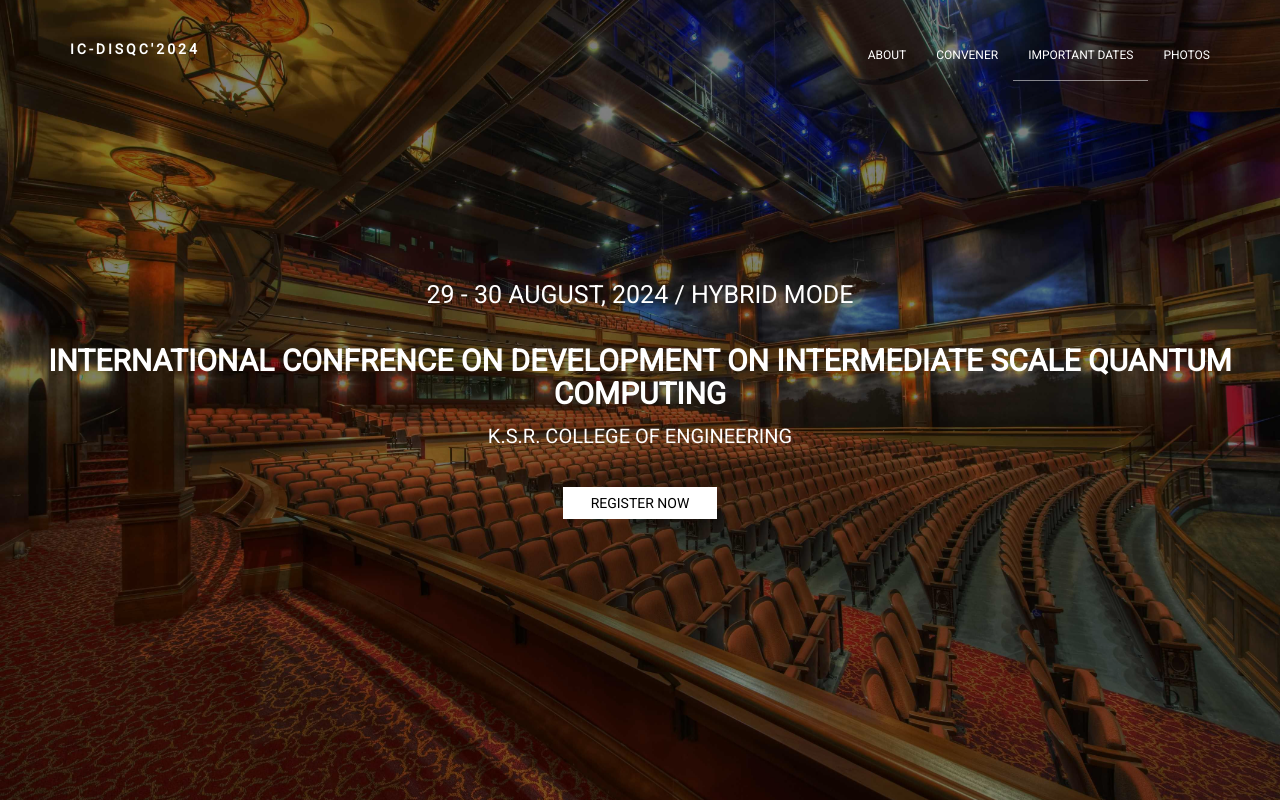
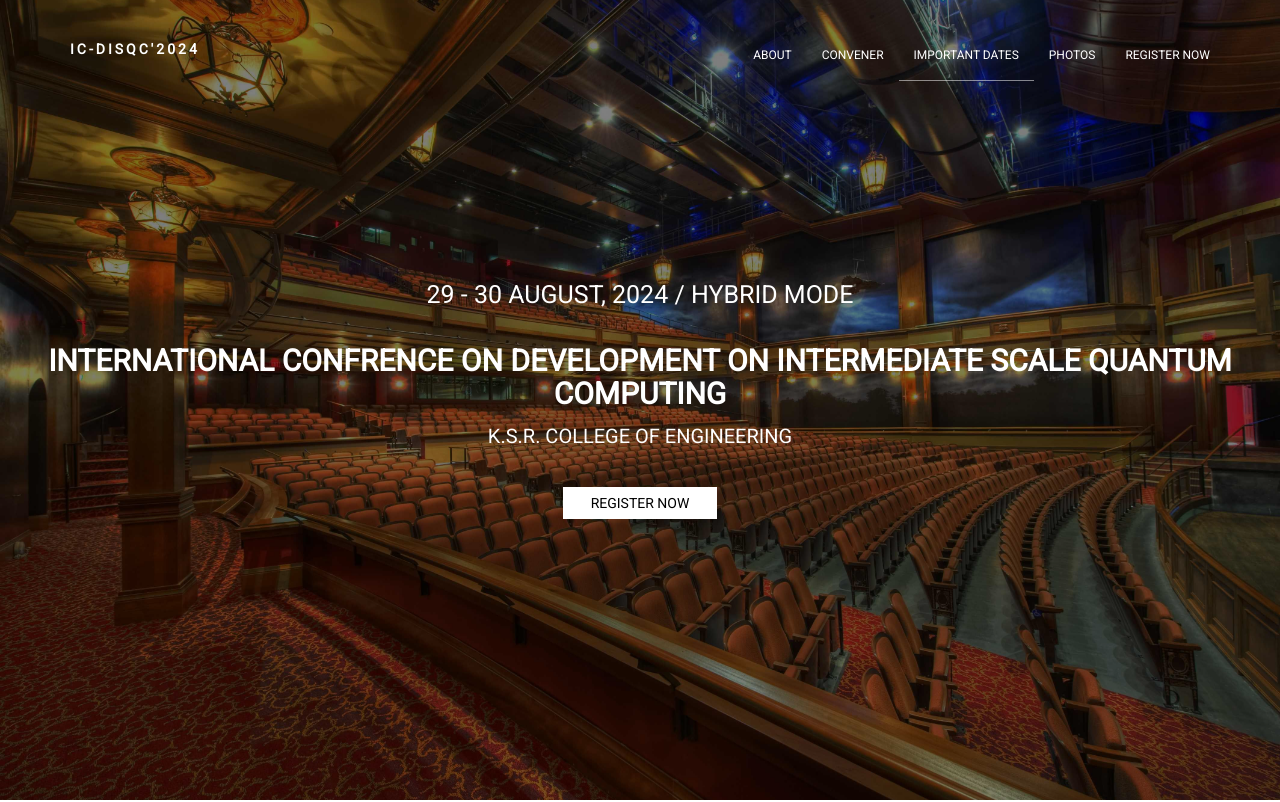
Before and after one commit to ksrceit/conference-it, a plain HTML site: page index.html in a window 1280 px wide. Shown: the top 802 px of the page. Drawn offline with Linux system fonts and the light colour scheme; files whose address does not match are found by name.

Commit message:
Update index.html

```diff
--- a/index.html
+++ b/index.html
@@ -44,9 +44,9 @@
                     <li class="active"><a data-scroll href="#about">About</a></li>
                     <li><a data-scroll href="#speakers">Convener</a></li>
                     <li><a data-scroll href="#schedule">Important Dates</a></li>
+                     <li><a data-scroll href="#photos">Photos</a></li>
+                     <li><a data-scroll href="#">Register Now</a></li>
                     <!-- <li><a data-scroll href="#partner">Partner</a></li>
-                    <li><a data-scroll href="#">Sponsorship</a></li>
-                    <li><a data-scroll href="#faq">FAQ</a></li> -->
                     <li><a data-scroll href="#photos">Photos</a></li>
 
                 </ul>
```
